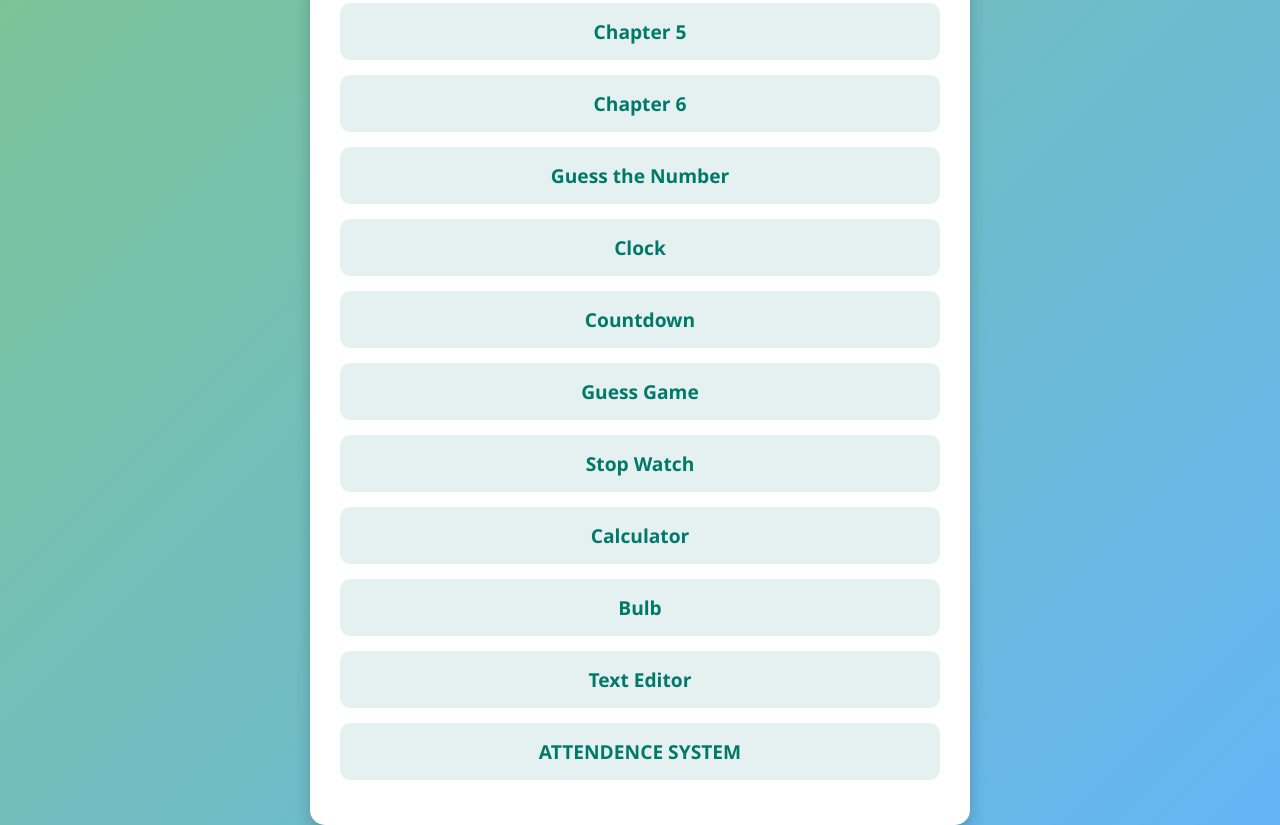
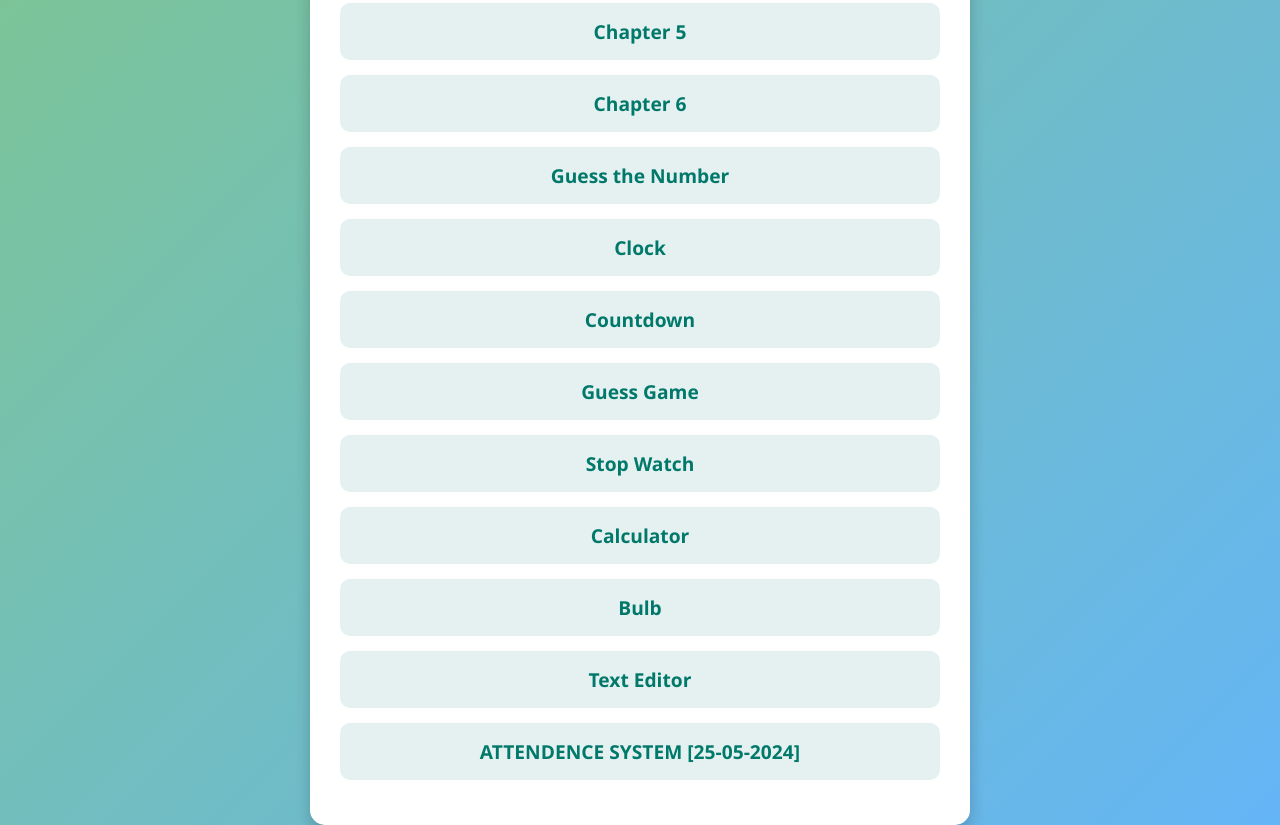
Before and after one commit to saadatalli/java_script, a plain HTML site: page index.html in a window 1280 px wide. Shown: the part 447-1272 px from the top of the page. Drawn offline with Linux system fonts and the light colour scheme.

Commit message:
Update index.html

```diff
--- a/index.html
+++ b/index.html
@@ -23,7 +23,7 @@
         <p><a href="calculator/index.html" target="_blank">Calculator</a></p>
         <p><a href="bulb/index.html" target="_blank">Bulb</a></p>
         <p><a href="text editor/index.html" target="_blank">Text Editor</a></p>
-        <p><a href="attendance/index.html" target="_blank">ATTENDENCE SYSTEM</a></p>
+        <p><a href="attendance/index.html" target="_blank">ATTENDENCE SYSTEM [25-05-2024]</a></p>
     </div>
 </body>
 </html>
```
